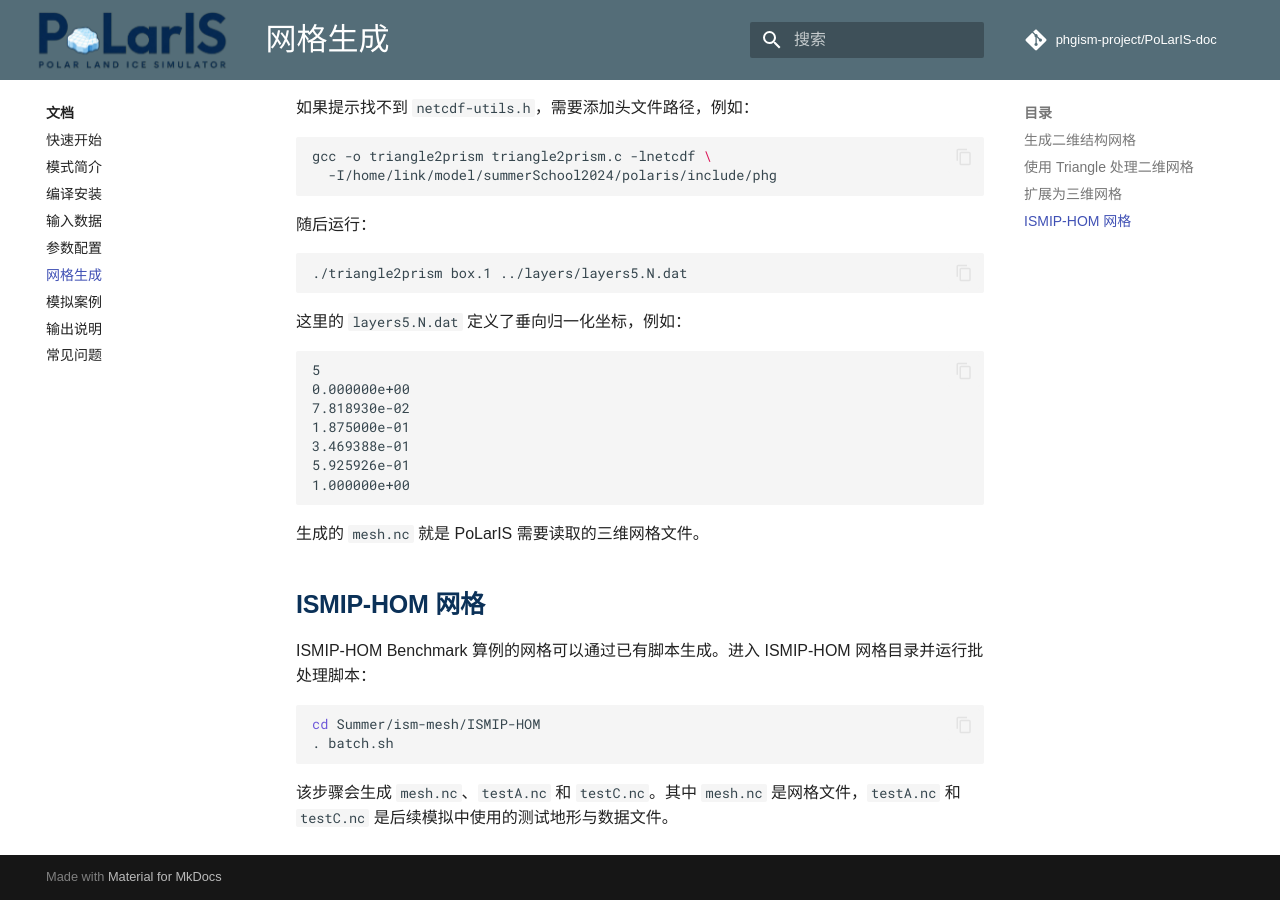
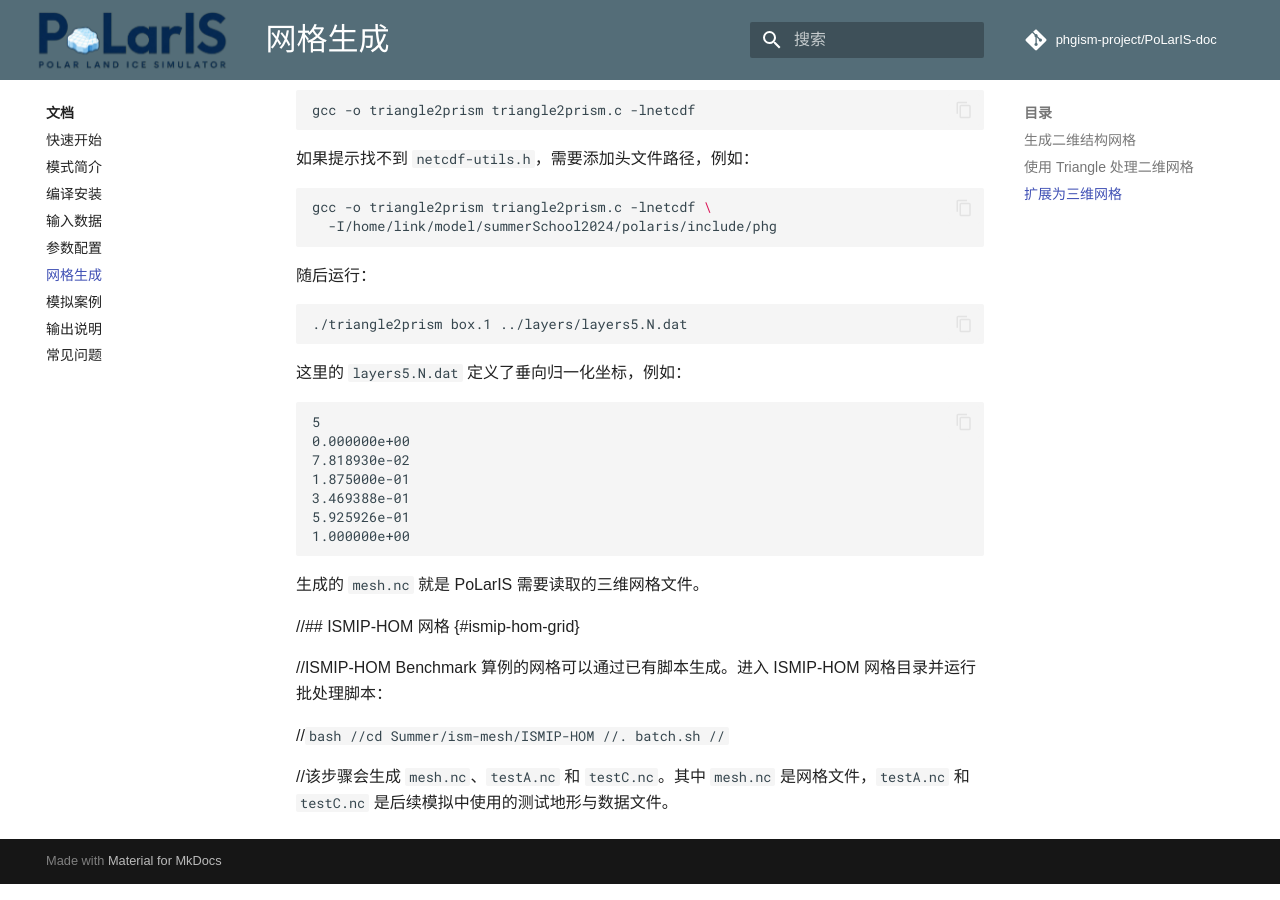
Before and after one commit to phgism-project/PoLarIS-doc, an MkDocs documentation site: the page built from docs/manual/mesh-generation.md, in a window 1280 px wide and 900 px high, scrolled down 2071 px. Built offline with MkDocs 1.6.1 and Material for MkDocs 9.7.7, drawn with Linux system fonts in a browser that asks for light colours; comment, search, counter and statistics services are not loaded; some of the changed text lies outside the part shown.

Commit message:
update mesh-generation

````diff
--- a/docs/manual/mesh-generation.md
+++ b/docs/manual/mesh-generation.md
@@ -107,13 +109,13 @@ gcc -o triangle2prism triangle2prism.c -lnetcdf \
 
 生成的 `mesh.nc` 就是 PoLarIS 需要读取的三维网格文件。
 
-## ISMIP-HOM 网格 {#ismip-hom-grid}
+//## ISMIP-HOM 网格 {#ismip-hom-grid}
 
-ISMIP-HOM Benchmark 算例的网格可以通过已有脚本生成。进入 ISMIP-HOM 网格目录并运行批处理脚本：
+//ISMIP-HOM Benchmark 算例的网格可以通过已有脚本生成。进入 ISMIP-HOM 网格目录并运行批处理脚本：
 
-```bash
-cd Summer/ism-mesh/ISMIP-HOM
-. batch.sh
-```
+//```bash
+//cd Summer/ism-mesh/ISMIP-HOM
+//. batch.sh
+//```
 
-该步骤会生成 `mesh.nc`、`testA.nc` 和 `testC.nc`。其中 `mesh.nc` 是网格文件，`testA.nc` 和 `testC.nc` 是后续模拟中使用的测试地形与数据文件。
+//该步骤会生成 `mesh.nc`、`testA.nc` 和 `testC.nc`。其中 `mesh.nc` 是网格文件，`testA.nc` 和 `testC.nc` 是后续模拟中使用的测试地形与数据文件。
````
Also changed, not shown: other parts of docs/manual/mesh-generation.md (+2 -0 lines).
